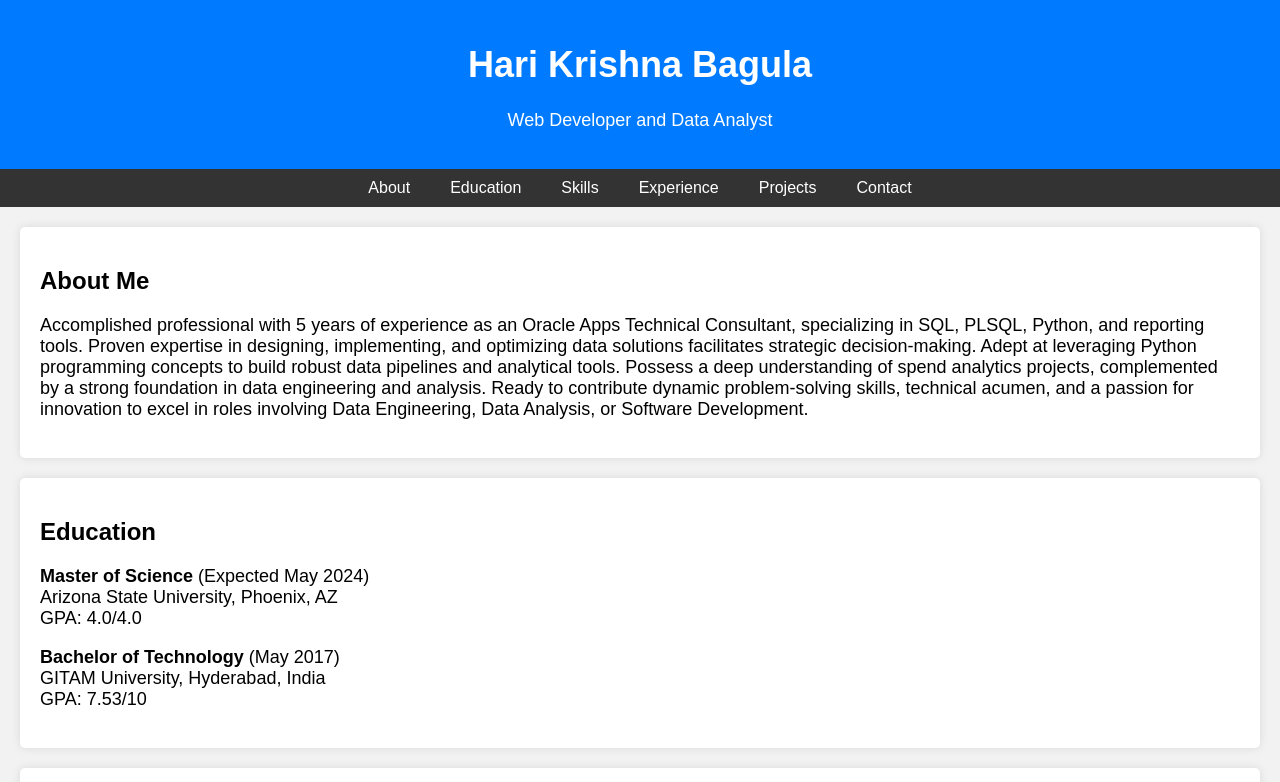
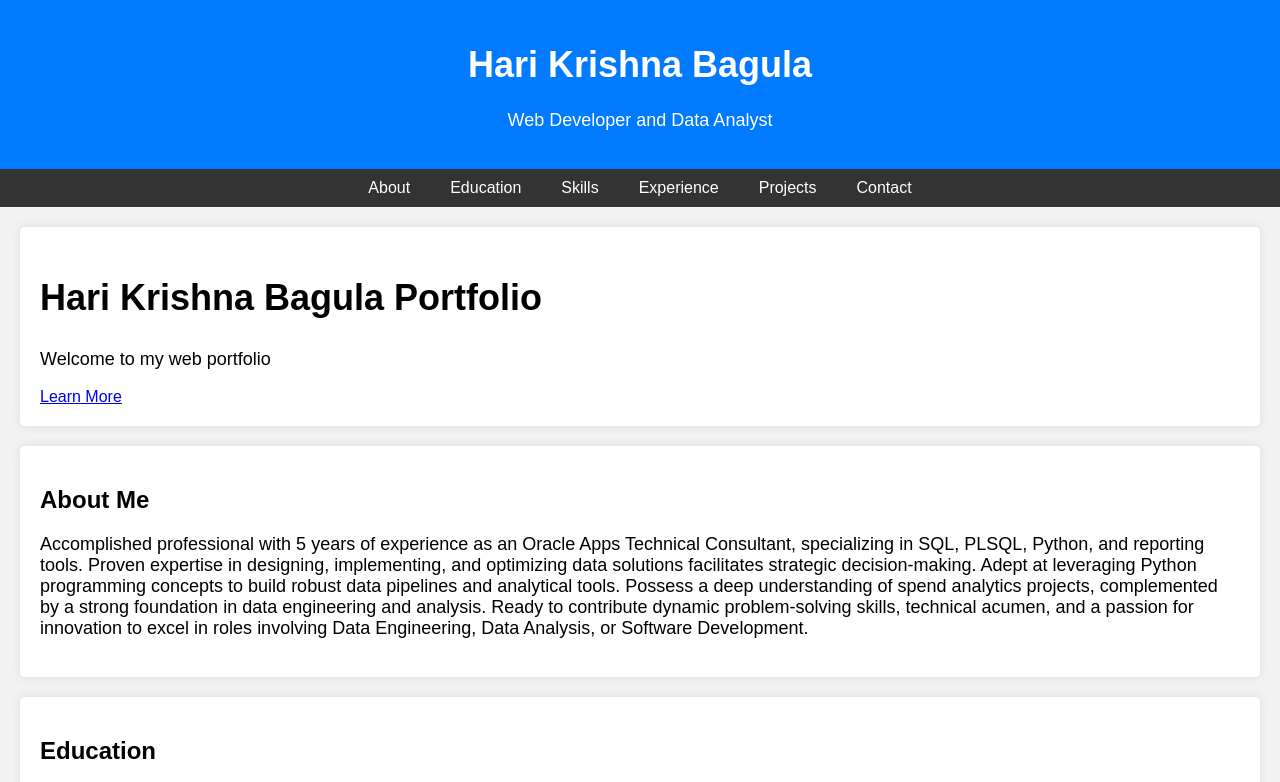
Before and after one commit to hbagula/MyPortfolio, a plain HTML site: page index.html in a window 1280 px wide. Shown: the top 782 px of the page. Drawn offline with Linux system fonts and the light colour scheme.

Commit message:
Update index.html

```diff
--- a/index.html
+++ b/index.html
@@ -23,6 +23,13 @@
         </ul>
     </nav>
 
+    <section id="hero" class="hero">
+        <div class="hero-content">
+            <h1>Hari Krishna Bagula Portfolio</h1>
+            <p>Welcome to my web portfolio</p>
+            <a href="#about" class="cta-button">Learn More</a>
+        </div>
+    </section>
 
     <section id="about">
         <h2>About Me</h2>
@@ -93,7 +100,6 @@
     </div>
     </section>
 
-
     <section id="experience">
         <h2>Work Experience</h2>
         <p>
@@ -122,5 +128,11 @@
             LinkedIn: <a href="https://www.linkedin.com/in/harikrishnabagula">LinkedIn Profile</a>
         </p>
     </section>
+
+    <footer>
+        <p>&copy; 2023 Hari Krishna Bagula</p>
+    </footer>
+
+    <script src="script.js"></script>
 </body>
 </html>
```
Lines whose indentation alone changed are shown as unchanged.
